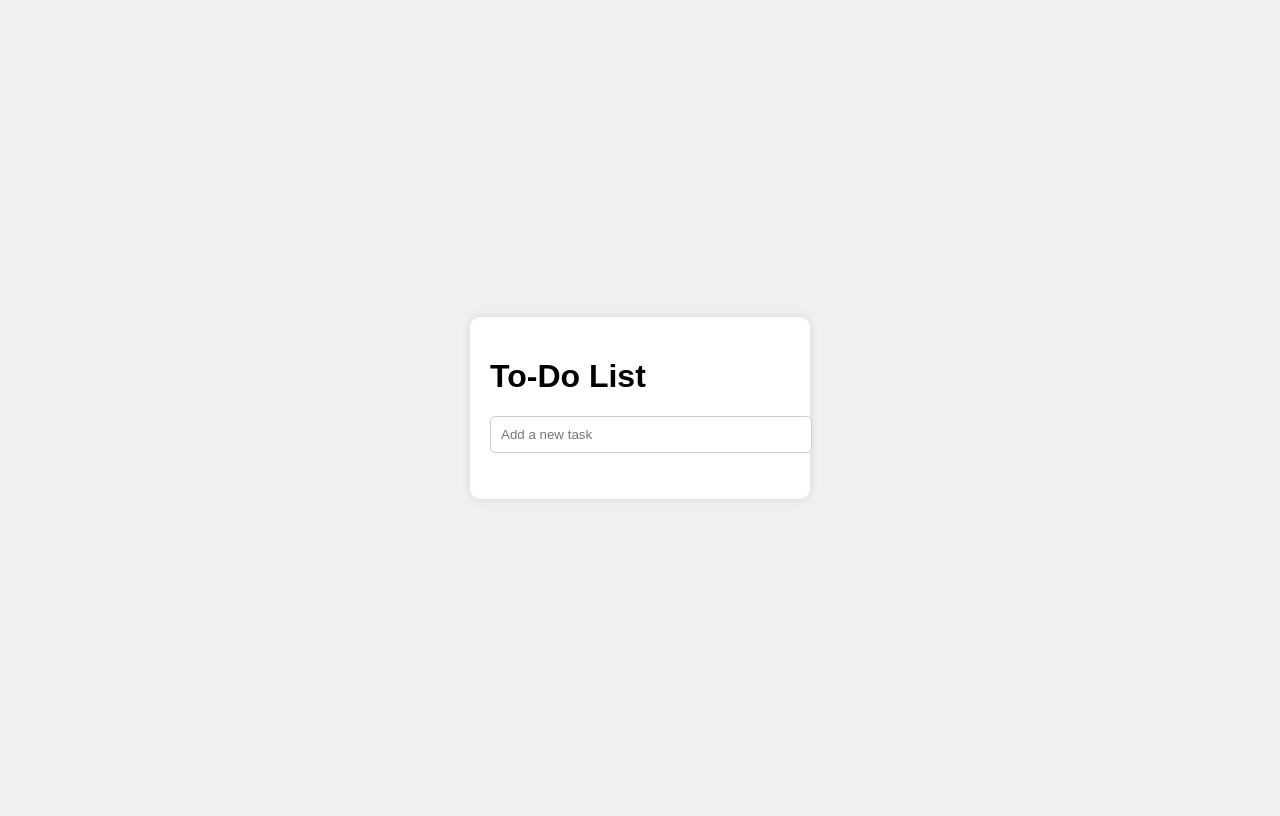
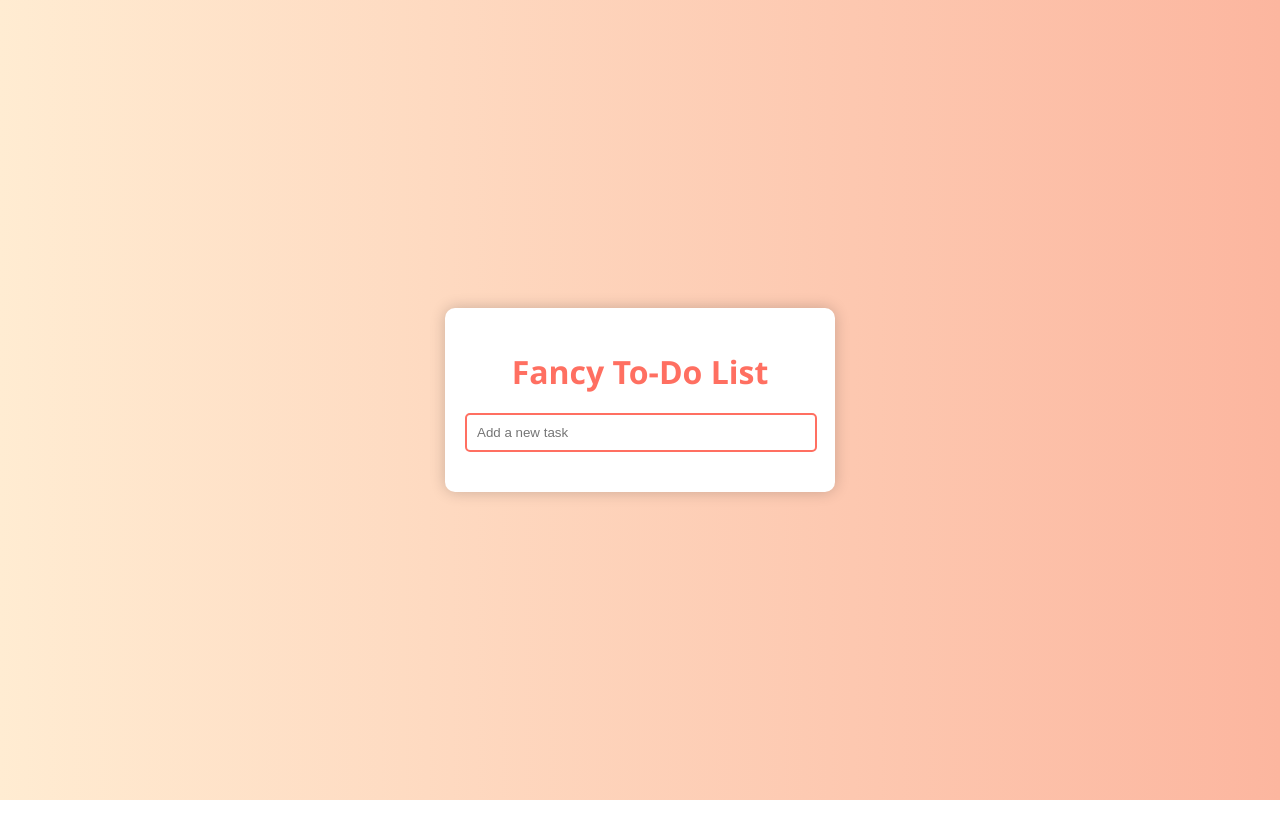
Before and after one commit to aarush-malik/toDoList, a plain HTML site: page index.html in a window 1280 px wide. Drawn offline with Linux system fonts and the light colour scheme.

Commit message:
improved styling and structure for better readability

```diff
--- a/index.html
+++ b/index.html
@@ -3,52 +3,63 @@
 <head>
     <meta charset="UTF-8">
     <meta name="viewport" content="width=device-width, initial-scale=1.0">
-    <title>To-Do List</title>
+    <title>Fancy To-Do List</title>
     <style>
         body {
-            font-family: Arial, sans-serif;
+            font-family: 'Segoe UI', Tahoma, Geneva, Verdana, sans-serif;
             display: flex;
             justify-content: center;
             align-items: center;
             height: 100vh;
-            background-color: #f0f0f0;
+            background: linear-gradient(to right, #ffecd2 0%, #fcb69f 100%);
+            margin: 0;
         }
         #app {
             background: white;
             padding: 20px;
             border-radius: 10px;
-            box-shadow: 0 0 10px rgba(0,0,0,0.1);
-            width: 300px;
+            box-shadow: 0 0 15px rgba(0,0,0,0.2);
+            width: 350px;
+            text-align: center;
+        }
+        h1 {
+            color: #ff6f61;
+            margin-bottom: 20px;
         }
         #new-task {
-            width: 100%;
+            width: calc(100% - 22px);
             padding: 10px;
-            margin-bottom: 10px;
-            border: 1px solid #ccc;
+            margin-bottom: 20px;
+            border: 2px solid #ff6f61;
             border-radius: 5px;
         }
         #task-list {
             list-style: none;
             padding: 0;
+            margin: 0;
         }
         .task-item {
             display: flex;
             justify-content: space-between;
             align-items: center;
             padding: 10px;
-            border-bottom: 1px solid #ccc;
+            border-bottom: 1px solid #eee;
+        }
+        .task-item:nth-child(odd) {
+            background: #f9f9f9;
         }
         .task-item button {
             background: none;
             border: none;
-            color: red;
+            color: #ff6f61;
             cursor: pointer;
+            font-size: 1.2em;
         }
     </style>
 </head>
 <body>
     <div id="app">
-        <h1>To-Do List</h1>
+        <h1>Fancy To-Do List</h1>
         <input type="text" id="new-task" placeholder="Add a new task">
         <ul id="task-list"></ul>
     </div>
```
